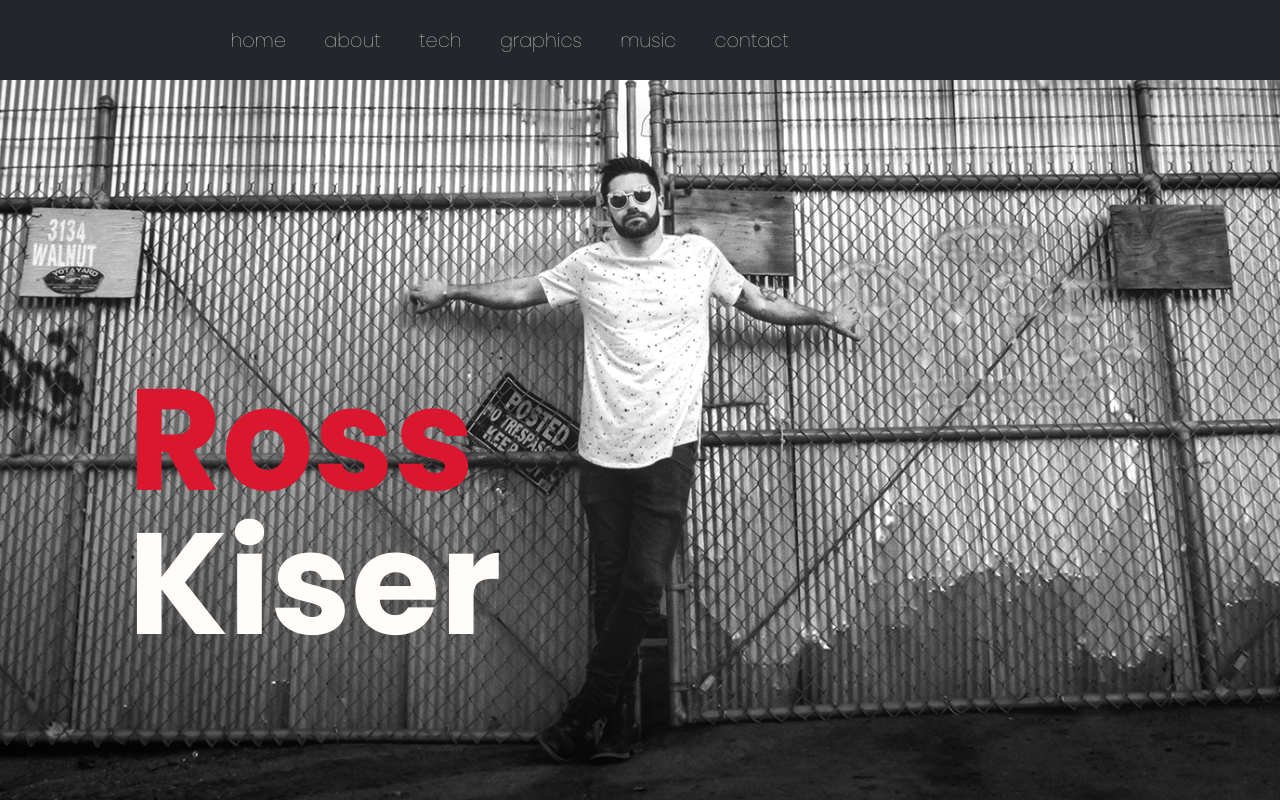
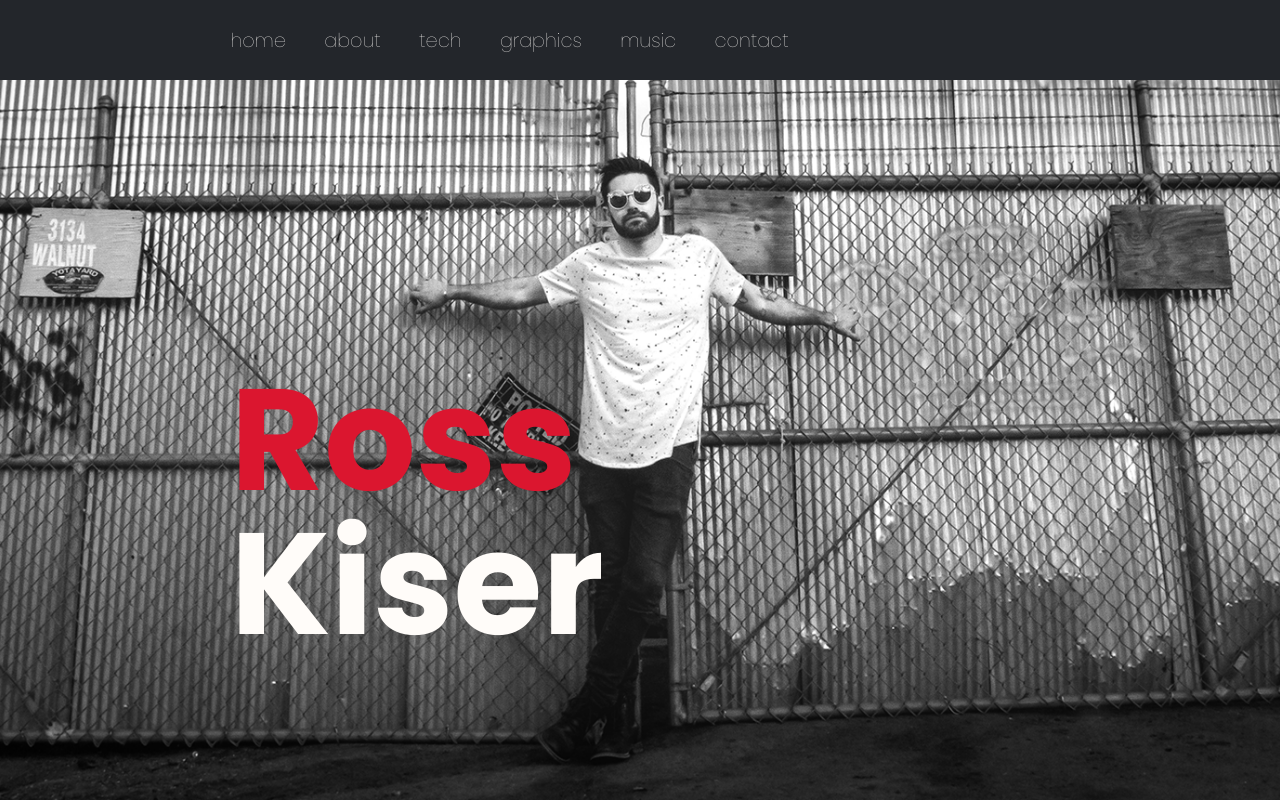
Before and after one commit to kiserr10/im-ross-kiser, a React (Create React App) app: page / in a window 1280 px wide. Built offline with nearby package versions, Linux system fonts and the light colour scheme.

Commit message:
fixed alignment of text and links on home apge

```diff
--- a/src/style_sheets/_home.scss
+++ b/src/style_sheets/_home.scss
@@ -24,7 +24,7 @@
     h1{
       position: absolute;
       bottom: 20%;
-      left: 10%;
+      left: 18vw;
       color: $snow;
       font-size: 9em;
       line-height: 1em;
```
